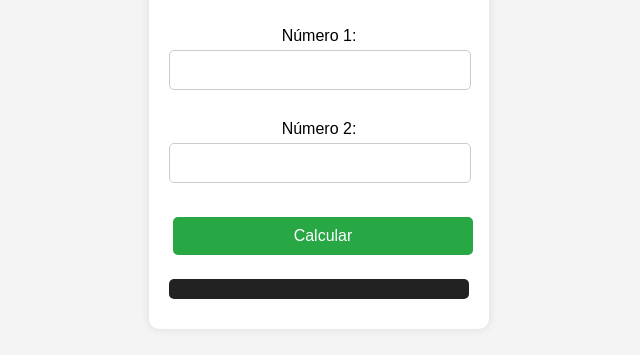
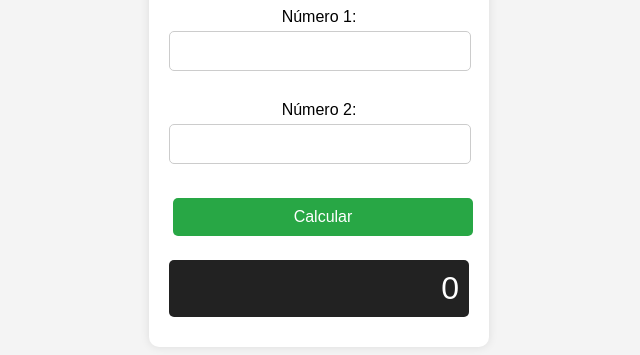
Before and after one commit to acmcalvo/-7DaysOfCode-ACM, a plain HTML site: page day7/index.html in a window 1280 px wide. Shown: the part 319-674 px from the top of the page, without its empty margins (321-961 px from the left). Drawn offline with Linux system fonts and the light colour scheme.

Commit message:
update display

```diff
--- a/day7/index.html
+++ b/day7/index.html
@@ -28,7 +28,7 @@
             <input type="number" id="num2">
         </div>
         <button id="calculateBtn">Calcular</button>
-        <div id="result"></div>
+        <div id="result">0</div>
     </div>
     <script src="script.js"></script>
 </body>
```
